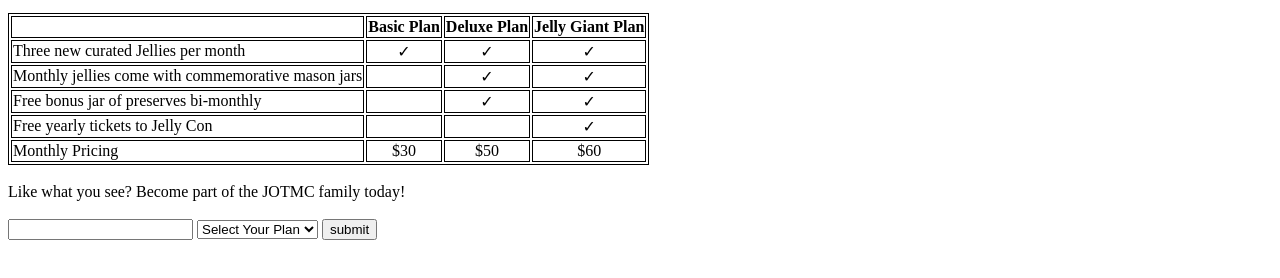
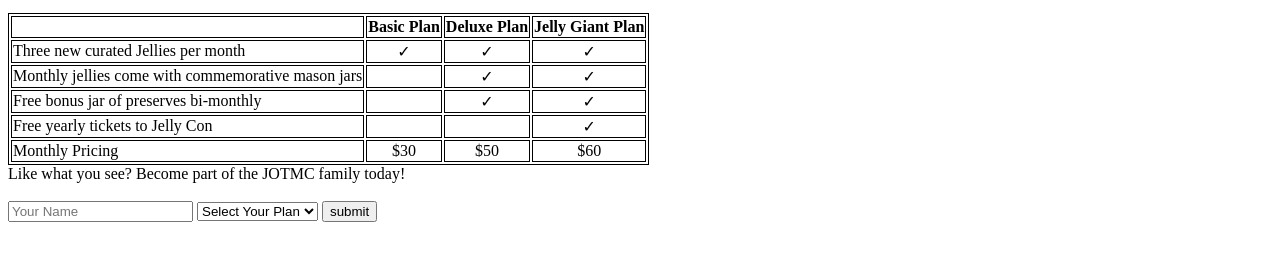
Before and after one commit to Yang-Darren/m1-0122-code-solutions, a website: page html-web-page/index.html in a window 1280 px wide. Shown: the part 166-444 px from the top of the page. Drawn offline with Linux system fonts and the light colour scheme.

Commit message:
removed br tag.

```diff
--- a/html-web-page/index.html
+++ b/html-web-page/index.html
@@ -31,6 +31,7 @@
       one offers their own perks. Here is a breakdown of each, as well as your monthly
        price.
   </p>
+  <div>
     <table>
       <thead>
         <tr>
@@ -74,14 +75,14 @@
       </tbody>
 
     </table>
-  <br />
+  </div>
 
   <form>
     <div>
       <label for="subscribe">Like what you see? Become part of the JOTMC family today!</label>
     </div>
     <br />
-    <input type="text" name="name" />
+    <input type="text" name="name" placeholder="Your Name">
     <select name="subscribe" id="subscribe">
       <option value="plan">Select Your Plan</option>
       <option value="basic">Basic Plan</option>
```
Lines whose indentation alone changed are shown as unchanged.
